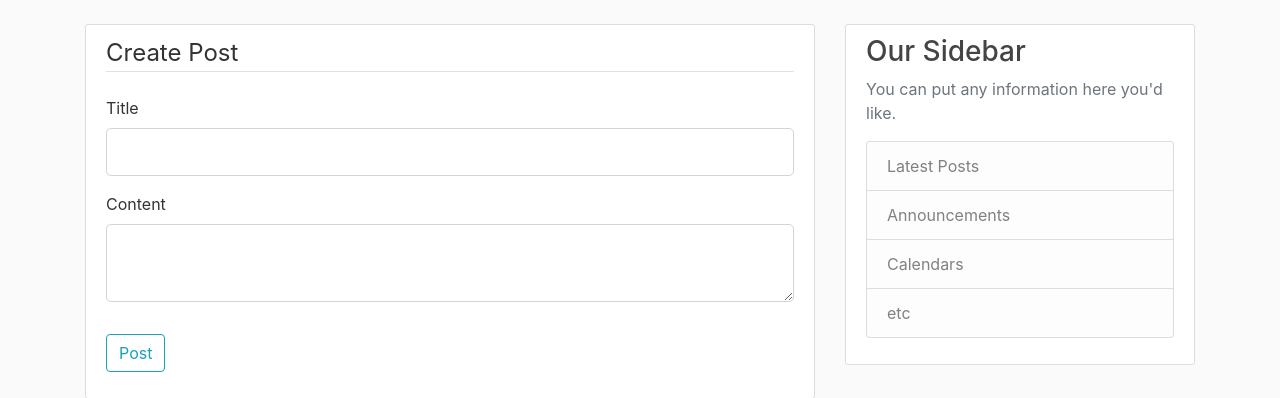
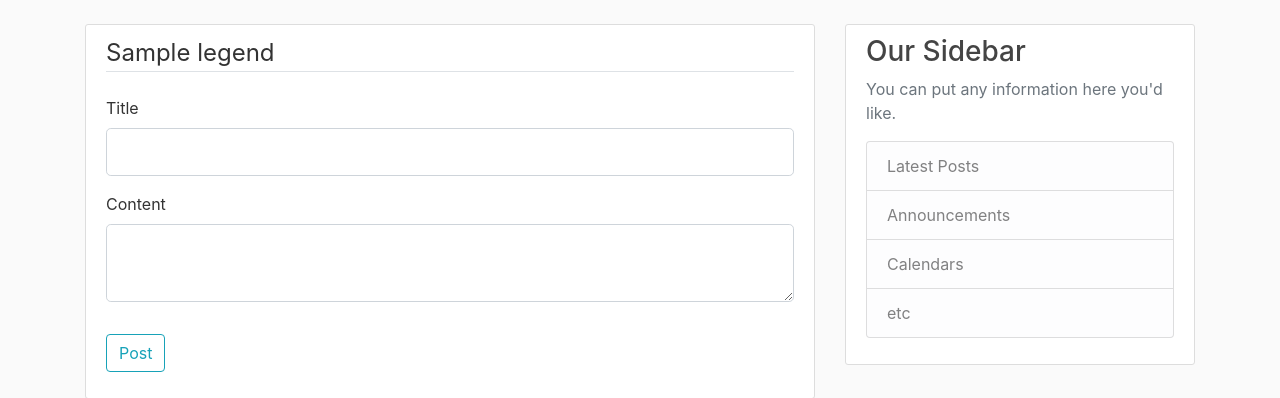
Before and after one commit to kevinhamlin/flask_project, a Flask app: template main/templates/create_post.html in a window 1280 px wide. Shown: the part 56-454 px from the top of the page. Run offline with Flask 2, Linux system fonts and the light colour scheme; tables that the repository leaves empty hold one stand-in row (values such as "Sample post"); the template is opened without the code that fills it: values that come from a table or form of the project are taken from there, most other values are stand-ins (such as "Sample title", 1, 10 or a date in 2020); some libraries are stand-ins or nearby versions.

Commit message:
modified create_post.html legend to be dynamic for creating and updating posts

```diff
--- a/main/templates/create_post.html
+++ b/main/templates/create_post.html
@@ -4,7 +4,7 @@
         <form method="POST" action="">
             {{ form.hidden_tag() }}
             <fieldset class="form-group">
-                <legend class="border-bottom mb-4">Create Post</legend>
+                <legend class="border-bottom mb-4">{{ legend }}</legend>
                 <div class="form-group">
                     {{ form.title.label(class="form-control-label") }}
                     {% if form.title.errors %}
```
